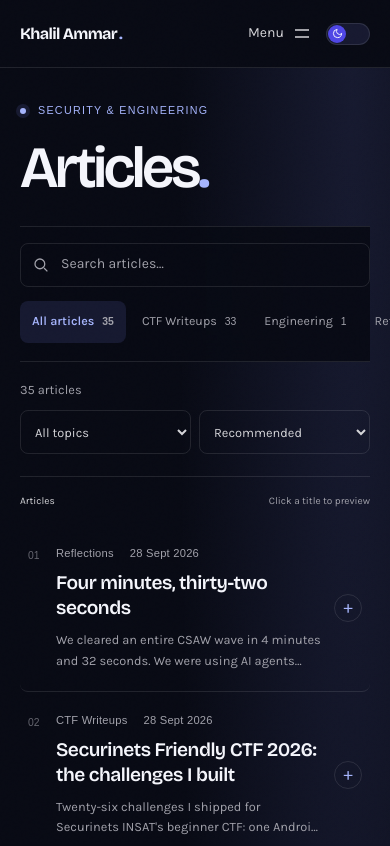
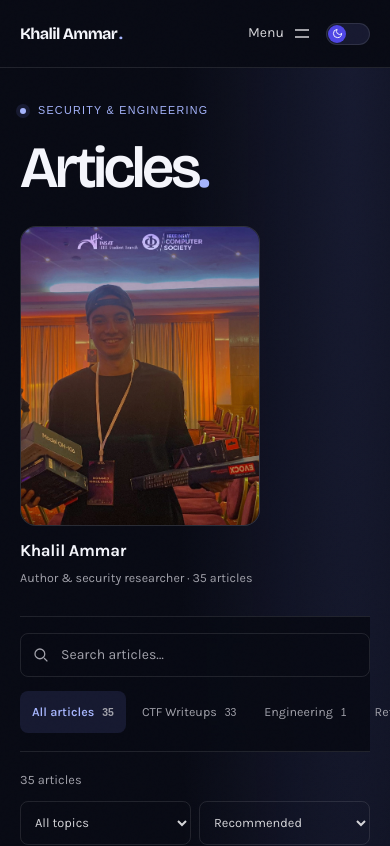
Before and after one commit to mohamedkhalilammar/mohamedkhalilammar.github.io, a Next.js app: page /blog in a window 390 px wide. Shown: the top 846 px of the page. Built offline with nearby package versions, Linux system fonts and the light colour scheme; a web font is replaced by a local one.

Commit message:
Add author photo card to blog hero
Portrait beside the Articles title with name, role, and live article
count; side-by-side on desktop, stacked on mobile.

```diff
--- a/src/app/blog/page.tsx
+++ b/src/app/blog/page.tsx
@@ -1,4 +1,5 @@
 import type { Metadata } from "next";
+import Image from "next/image";
 import { getCategories, getPostCards, getTags } from "@/lib/posts";
 import { BlogIndex } from "@/components/ui/blog-index";
 import { SiteHeader } from "@/components/ui/site-header";
@@ -21,6 +22,13 @@ export default function BlogPage() {
             <h1>Articles<span className="hero-title-dot" aria-hidden>.</span></h1>
             <a className="hero-browse" href="#article-library">Browse articles <span aria-hidden>↘</span></a>
           </div>
+          <figure className="journal-hero-author">
+            <Image src="/media/photo.jpg" alt="Khalil Ammar holding CTF prizes at an IEEE INSAT event" width={2048} height={1501} priority />
+            <figcaption>
+              <span className="journal-hero-author-name">Khalil Ammar</span>
+              <span className="journal-hero-author-role">Author & security researcher · {posts.length} articles</span>
+            </figcaption>
+          </figure>
         </header>
         <div id="article-library" className="article-library-anchor" />
         <BlogIndex posts={posts} categories={[...new Set([...getCategories().map(c => c.name), "Bug Bounty"])]} tags={getTags().map(t => t.name)} />
--- a/src/app/refinements.css
+++ b/src/app/refinements.css
@@ -420,7 +420,12 @@ html:has(.article-page), body:has(.article-page) { overflow-x: clip; }
 .blog-page::before { display: none; }
 .blog-page .journal-container { width: min(100% - 80px, 1320px); }
 .hero-signal { display: inline-block; width: 6px; height: 6px; flex-shrink: 0; border-radius: 50%; background: var(--accent-ink); box-shadow: 0 0 0 4px var(--accent-surface); }
-.blog-page .journal-hero { display: block; padding: 42px 0 30px; }
+.blog-page .journal-hero { display: flex; align-items: flex-end; justify-content: space-between; gap: 48px; padding: 42px 0 30px; }
+.journal-hero-author { flex-shrink: 0; width: min(300px, 30vw); margin: 0; }
+.journal-hero-author img { display: block; width: 100%; aspect-ratio: 4 / 5; object-fit: cover; object-position: 50% 28%; border-radius: 16px; border: 1px solid var(--line-border); background: var(--surface-sunken); }
+.journal-hero-author figcaption { display: grid; gap: 4px; margin-top: 12px; }
+.journal-hero-author-name { font-weight: 650; letter-spacing: -.02em; color: var(--text-ink); }
+.journal-hero-author-role { font-size: .78rem; color: var(--text-muted); }
 .journal-hero .eyebrow, .article-hero-kicker .eyebrow { display: flex; align-items: center; gap: 12px; }
 .blog-page .journal-hero h1 { font-family: var(--font-heading), sans-serif; font-size: clamp(4rem, 7vw, 7rem); line-height: 1; font-weight: 600; letter-spacing: -.06em; margin: 20px 0 4px; }
 .hero-title-dot { color: var(--accent-ink); }
@@ -480,8 +485,9 @@ html:has(.article-page), body:has(.article-page) { overflow-x: clip; }
 }
 @media (max-width: 767px) {
   .blog-page .journal-container { width: calc(100% - 40px); }
-  .blog-page .journal-hero { padding: 34px 0 28px; }
+  .blog-page .journal-hero { flex-direction: column; align-items: flex-start; gap: 28px; padding: 34px 0 28px; }
   .blog-page .journal-hero h1 { font-size: clamp(3.5rem, 15vw, 5.5rem); margin-bottom: 0; }
+  .journal-hero-author { width: min(240px, 64vw); }
   .journal-hero-copy .hero-browse { display: none; }
   .blog-page .journal-toolbar { position: static; gap: 14px; flex-direction: column-reverse; padding: 16px 0 10px; }
   .journal-search { width: 100%; flex: auto; }
```
